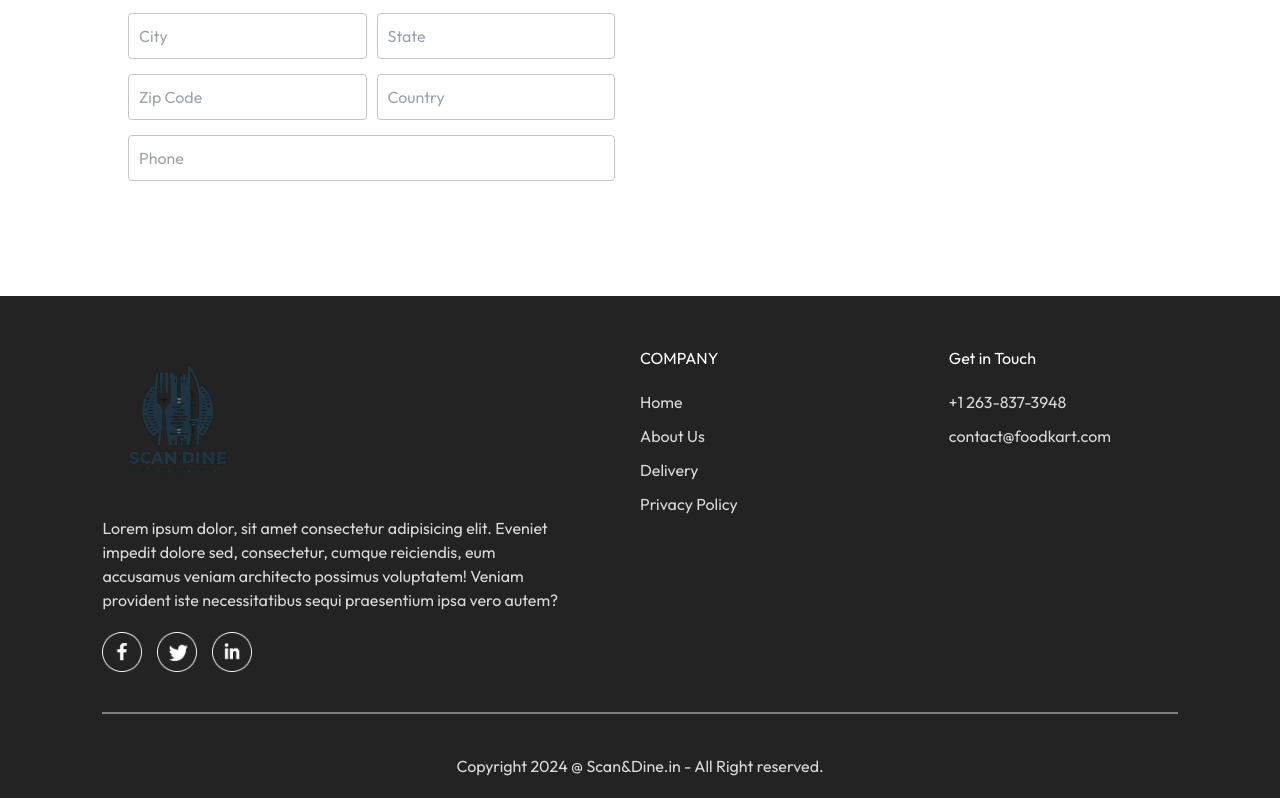
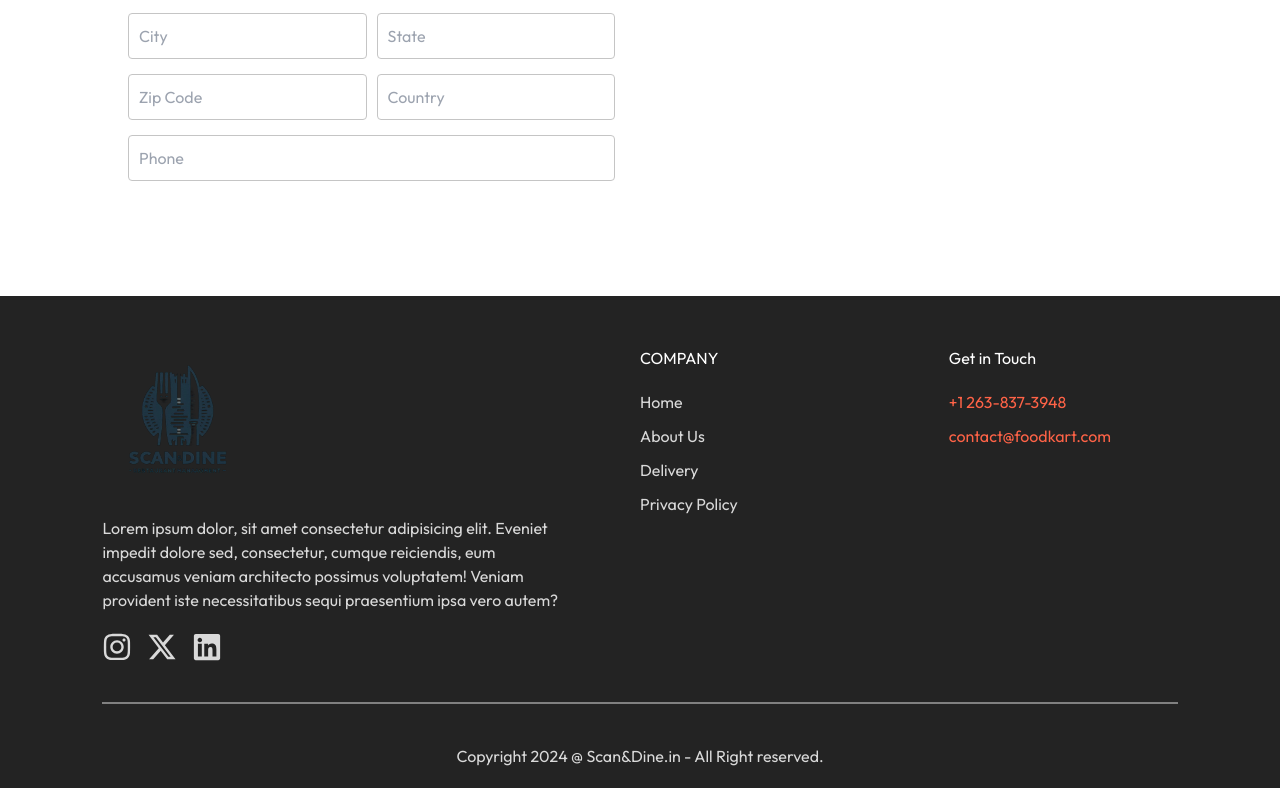
Before and after one commit to tarunlkr6/yummy-dispatch, a React (Vite) app in the folder frontend/: page /order in a window 1280 px wide. Shown: the part 555-1353 px from the top of the page. Built offline with nearby package versions, Linux system fonts and the light colour scheme.

Commit message:
modify footer style with hover effect

```diff
--- a/frontend/src/components/Footer/Footer.css
+++ b/frontend/src/components/Footer/Footer.css
@@ -39,6 +39,12 @@
     cursor: pointer;
 }
 
+.footer-content-left li,
+.footer-content-right li,
+.footer-content-center li:hover{
+    color: tomato;
+}
+
 .footer-content-right h2,
 .footer-content-center h2 {
     color: white;
@@ -49,9 +55,11 @@
     gap: 15px;
 }
 
-.footer-social-icons img {
-    width: 40px;
+.footer-social-icons svg {
     cursor: pointer;
+}
+.footer-social-icons svg:hover {
+    color: tomato;
 }
 
 .footer hr {
--- a/frontend/src/components/Footer/Footer.jsx
+++ b/frontend/src/components/Footer/Footer.jsx
@@ -1,6 +1,7 @@
 import React from 'react'
 import './Footer.css'
 import { assets } from '../../assets/assets'
+import { FaInstagram,FaXTwitter,FaLinkedin } from "react-icons/fa6";
 
 
 function Footer() {
@@ -11,9 +12,9 @@ function Footer() {
             <img className="app-logo" src={assets.app} alt="" />
             <p>Lorem ipsum dolor, sit amet consectetur adipisicing elit. Eveniet impedit dolore sed, consectetur, cumque reiciendis, eum accusamus veniam architecto possimus voluptatem! Veniam provident iste necessitatibus sequi praesentium ipsa vero autem?</p>
             <div className="footer-social-icons">
-                <img src={assets.facebook_icon} alt="" />
-                <img src={assets.twitter_icon} alt="" />
-                <img src={assets.linkedin_icon} alt="" />
+                <FaInstagram size={30}/>
+                <FaXTwitter size={30}/>
+                <FaLinkedin size={30}/>
             </div>
         </div>
         <div className="footer-content-center">
```
